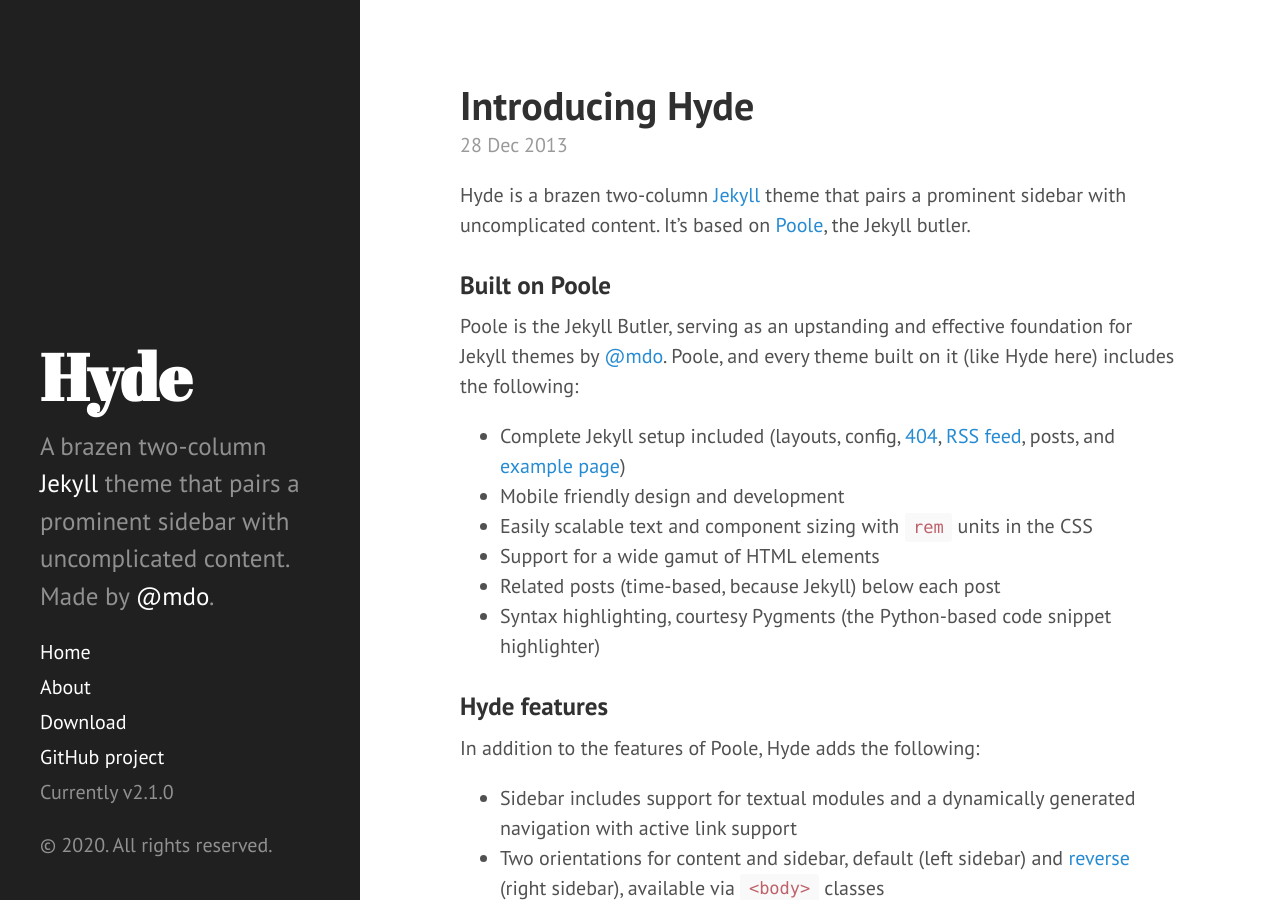
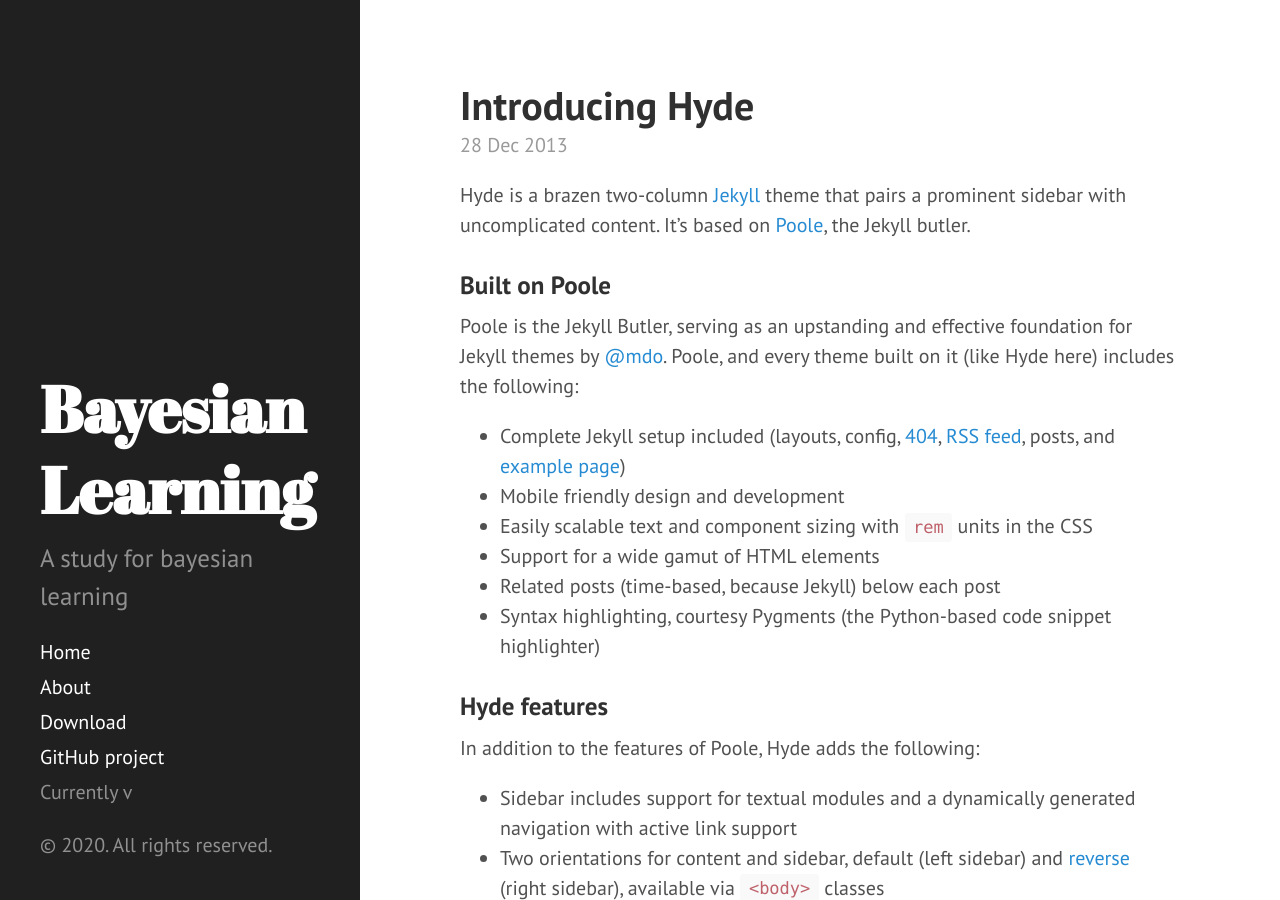
Before and after one commit to Rose-J/Bayesian, a Jekyll site: the page built from index.html, in a window 1280 px wide and 900 px high. Built offline with Jekyll 4.4.1, drawn with Linux system fonts in a browser that asks for light colours; Markdown is read by kramdown in place of the engine named in the settings; the list of posts is cut into pages by our own code.

Commit message:
Update _config.yml

```diff
--- a/_config.yml
+++ b/_config.yml
@@ -1,26 +1,24 @@
-# Dependencies
 markdown:         redcarpet
 highlighter:      pygments
 
 # Permalinks
 permalink:        pretty
-relative_permalinks: true
 
 # Setup
-title:            Hyde
+title:            Bayesian Learning
 tagline:          'A Jekyll theme'
-description:      'A brazen two-column <a href="http://jekyllrb.com" target="_blank">Jekyll</a> theme that pairs a prominent sidebar with uncomplicated content. Made by <a href="https://twitter.com/mdo" target="_blank">@mdo</a>.'
-url:              http://hyde.getpoole.com
-baseurl:          /
+description:      'A study for bayesian learning'
+url:              https://rose-j.github.io/
+baseurl:          /baysian-learning/
 
 author:
-  name:           'Mark Otto'
-  url:            https://twitter.com/mdo
+  name:           'Rose-J'
+  url:
 
 paginate:         5
 
-# Custom vars
-version:          2.1.0
+
 
 github:
-  repo:           https://github.com/poole/hyde
+  repo:           https://github.com/Rose-J/Rose-J.github.io
+  bayesian:       https://github.com/Rose-J/Bayesian-Learning
```
